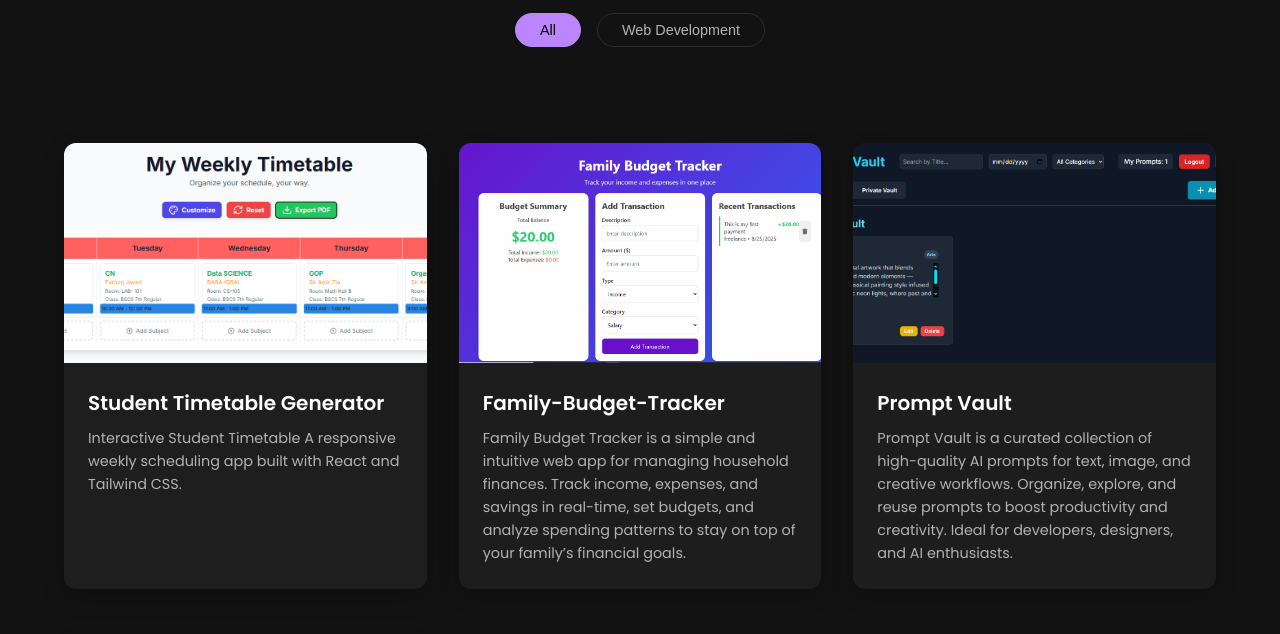
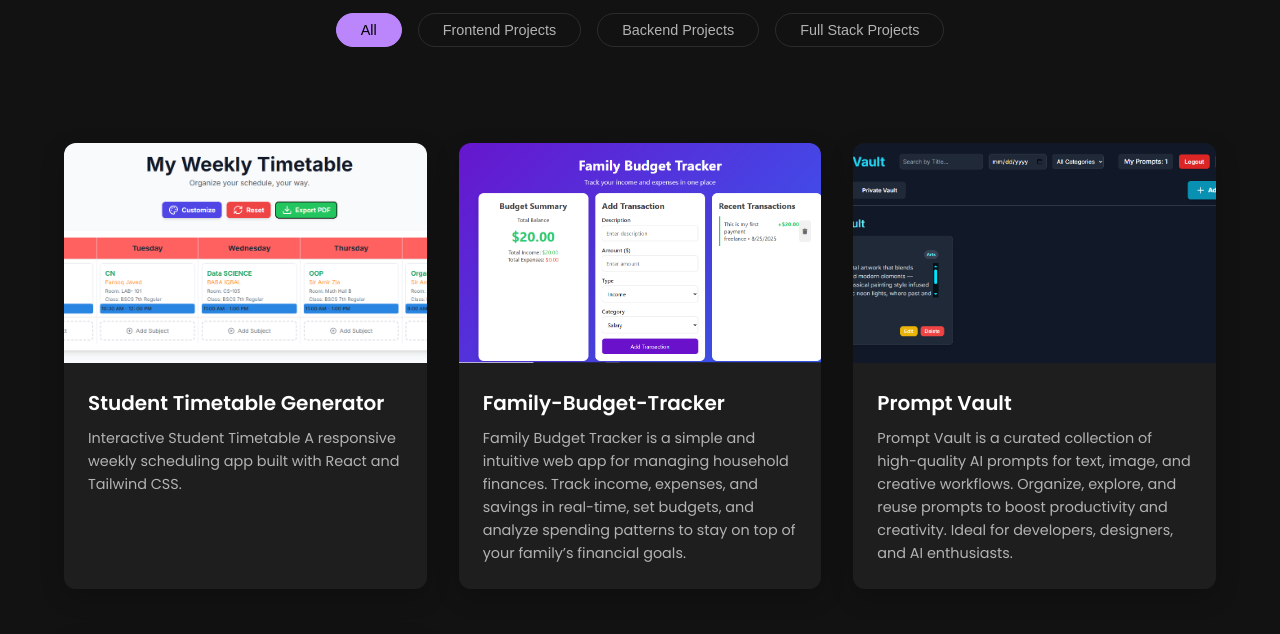
Before and after one commit to SohaibMushtaq13/Projects-Showcase, a plain HTML site: page index.html in a window 1280 px wide. Shown: the part 160-794 px from the top of the page. Drawn offline with nearby package versions, Linux system fonts and the light colour scheme.

Commit message:
Initial Commit

```diff
--- a/index.html
+++ b/index.html
@@ -22,7 +22,9 @@
     <h1>My Projects</h1>
     <div class="filter-buttons">
       <button class="filter-btn active" data-filter="all">All</button>
-      <button class="filter-btn" data-filter="web">Web Development</button>
+      <button class="filter-btn" data-filter="frontend">Frontend Projects</button>
+      <button class="filter-btn" data-filter="backend">Backend Projects</button>
+      <button class="filter-btn" data-filter="fullstack">Full Stack Projects</button>
     </div>
   </header>
 
--- a/script.js
+++ b/script.js
@@ -9,7 +9,7 @@ document.addEventListener("DOMContentLoaded", () => {
     },
     y: 50,
     autoAlpha: 0,
-    duration: 6,
+    duration: 1.2,
     stagger: 0.2,
     ease: "power3.out",
   });
```
